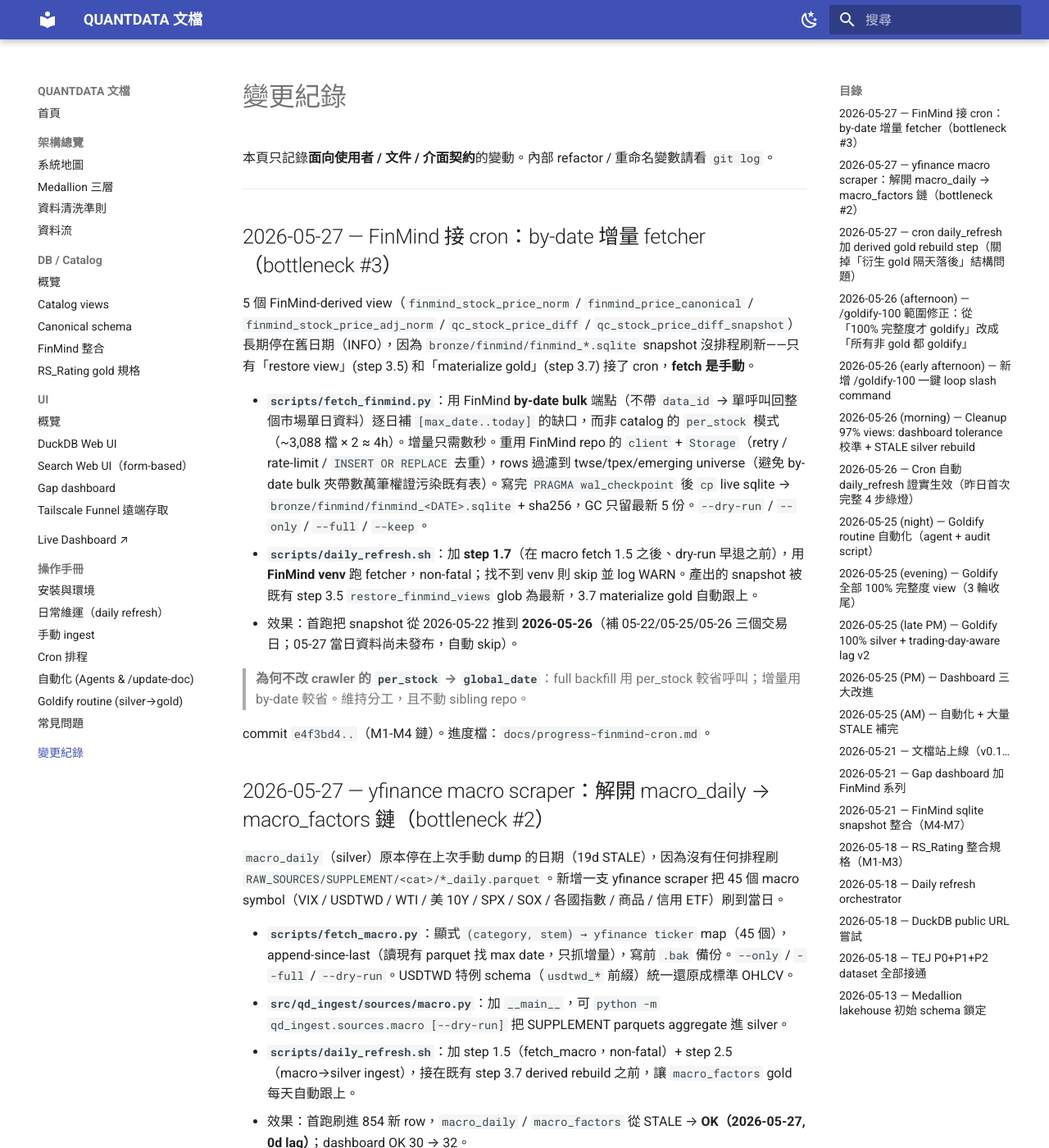
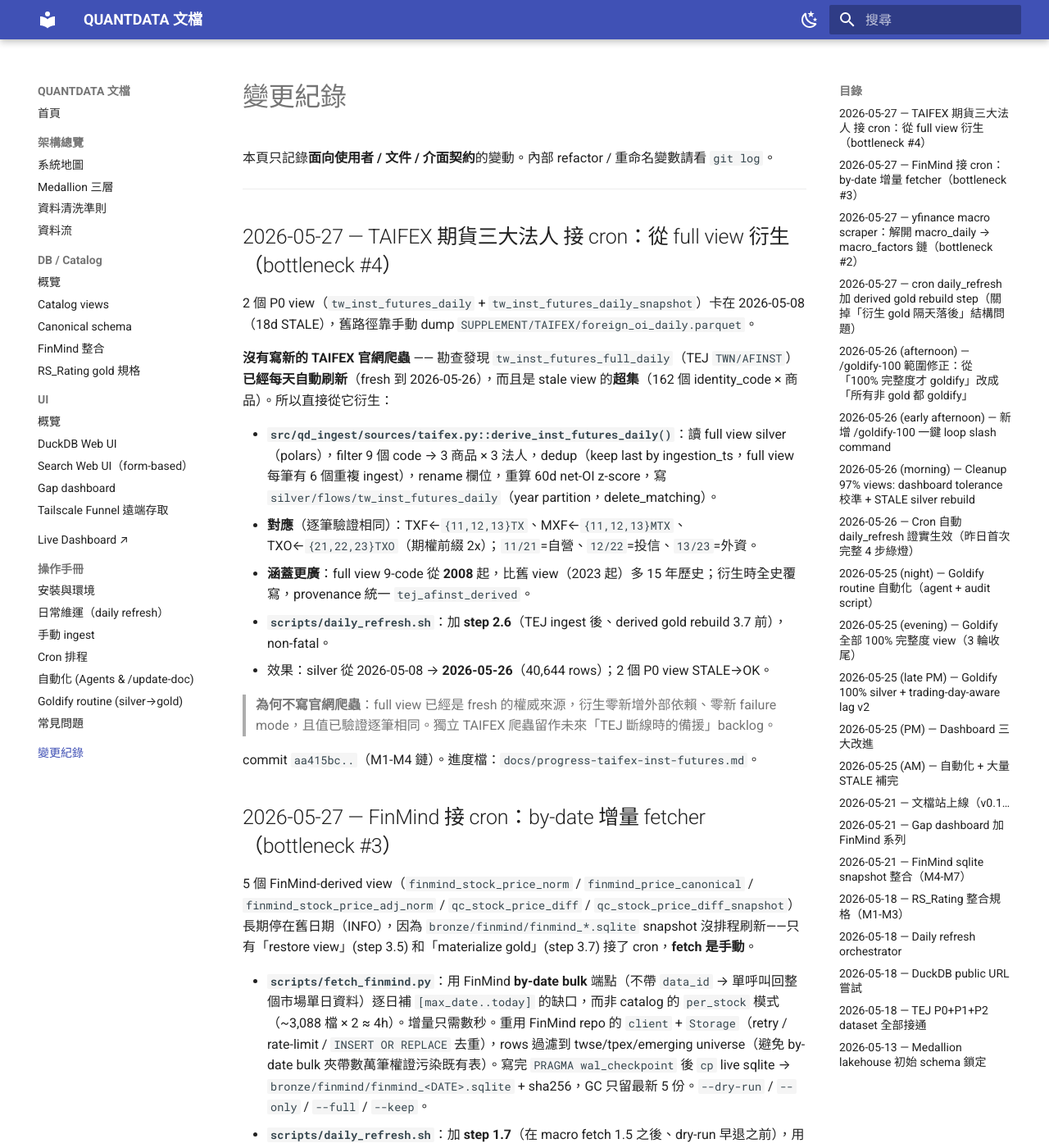
Before and after one commit to gsinvest017-ai/gs-scraper, an MkDocs documentation site: the page built from docs-site/changelog.md, in a window 1280 px wide and 1400 px high. Shown: the whole window at 82% size. Built offline with MkDocs 1.6.1 and Material for MkDocs 9.7.7, drawn with Linux system fonts in a browser that asks for light colours.

Commit message:
M3: wire tw_inst_futures_daily derive into daily_refresh (step 2.6) + docs
Runs the derive after TEJ ingest (full view fresh) and before the derived gold
rebuild (3.7) so the snapshot materializer picks it up. Non-fatal. changelog +
ops page mermaid (L46) + info box. mkdocs --strict PASS.

Co-Authored-By: Claude Opus 4.7 <noreply@anthropic.com>

````diff
--- a/docs-site/changelog.md
+++ b/docs-site/changelog.md
@@ -3,6 +3,22 @@
 本頁只記錄**面向使用者 / 文件 / 介面契約**的變動。內部 refactor / 重命名變數請看 `git log`。
 
 ---
+
+## 2026-05-27 — TAIFEX 期貨三大法人 接 cron：從 full view 衍生（bottleneck #4）
+
+2 個 P0 view（`tw_inst_futures_daily` + `tw_inst_futures_daily_snapshot`）卡在 2026-05-08（18d STALE），舊路徑靠手動 dump `SUPPLEMENT/TAIFEX/foreign_oi_daily.parquet`。
+
+**沒有寫新的 TAIFEX 官網爬蟲** —— 勘查發現 `tw_inst_futures_full_daily`（TEJ `TWN/AFINST`）**已經每天自動刷新**（fresh 到 2026-05-26），而且是 stale view 的**超集**（162 個 identity_code × 商品）。所以直接從它衍生：
+
+- **`src/qd_ingest/sources/taifex.py::derive_inst_futures_daily()`**：讀 full view silver（polars），filter 9 個 code → 3 商品 × 3 法人，dedup（keep last by ingestion_ts，full view 每筆有 6 個重複 ingest），rename 欄位，重算 60d net-OI z-score，寫 `silver/flows/tw_inst_futures_daily`（year partition，delete_matching）。
+- **對應**（逐筆驗證相同）：TXF←`{11,12,13}TX`、MXF←`{11,12,13}MTX`、TXO←`{21,22,23}TXO`（期權前綴 2x）；`11/21`=自營、`12/22`=投信、`13/23`=外資。
+- **涵蓋更廣**：full view 9-code 從 **2008** 起，比舊 view（2023 起）多 15 年歷史；衍生時全史覆寫，provenance 統一 `tej_afinst_derived`。
+- **`scripts/daily_refresh.sh`**：加 **step 2.6**（TEJ ingest 後、derived gold rebuild 3.7 前），non-fatal。
+- 效果：silver 從 2026-05-08 → **2026-05-26**（40,644 rows）；2 個 P0 view STALE→OK。
+
+> **為何不寫官網爬蟲**：full view 已經是 fresh 的權威來源，衍生零新增外部依賴、零新 failure mode，且值已驗證逐筆相同。獨立 TAIFEX 爬蟲留作未來「TEJ 斷線時的備援」backlog。
+
+commit `aa415bc..`（M1-M4 鏈）。進度檔：`docs/progress-taifex-inst-futures.md`。
 
 ## 2026-05-27 — FinMind 接 cron：by-date 增量 fetcher（bottleneck #3）
 
--- a/docs-site/ops/daily-refresh.md
+++ b/docs-site/ops/daily-refresh.md
@@ -21,13 +21,14 @@ flowchart TB
     L37["3c. fetch_finmind.py (by-date 增量, FinMind venv)<br/>bronze/finmind/finmind_DATE.sqlite（non-fatal）"]
     L4["4. qd-ingest tej-{stock,inst-stock,margin}<br/>silver bars/flows"]
     L45["4b. python -m qd_ingest.sources.macro<br/>SUPPLEMENT → silver/macro/macro_daily.parquet"]
+    L46["4c. python -m qd_ingest.sources.taifex<br/>derive tw_inst_futures_daily（從 full view）"]
     L5["5. qd-ingest build-catalog<br/>(staging swap 若 UI lock 還在)"]
     L55["5.5 restore_finmind_views.py<br/>還原被 build-catalog 砍掉的 finmind_* + qc views"]
     L57["5.7 python -m qd_ingest.sources.derived<br/>重生全部 gold parquet (silver→gold)"]
     L6["6. gap_report.py --format all<br/>更新 docs/gap_dashboard.html + docs-site/ mirror"]
     L7["7. log 到 meta/audit/daily_refresh_YYYY-MM-DD.log"]
 
-    L1 --> L2 --> L3 --> L35 --> L37 --> L4 --> L45 --> L5 --> L55 --> L57 --> L6 --> L7
+    L1 --> L2 --> L3 --> L35 --> L37 --> L4 --> L45 --> L46 --> L5 --> L55 --> L57 --> L6 --> L7
 ```
 
 !!! info "Step 1.5 / 2.5 — macro scraper（2026-05-27 加入）"
@@ -49,6 +50,16 @@ flowchart TB
     - 產出的 snapshot 被 **step 3.5** `restore_finmind_views` glob 為最新 → **step 3.7** materialize finmind/qc gold 自動跟上。
 
     手動補跑：`FINMIND_REPO=../FINMIND資料集 ../FINMIND資料集/.venv/bin/python scripts/fetch_finmind.py`（`--dry-run` 先看計畫）。
+
+!!! info "Step 2.6 — derive tw_inst_futures_daily（2026-05-27 加入）"
+
+    2 個 P0 view（`tw_inst_futures_daily` + snapshot）過去靠手動 TAIFEX dump，常 STALE。改成從 **已經每天 fresh 的 `tw_inst_futures_full_daily`**（TEJ `TWN/AFINST`，step 1 拉）衍生：
+
+    - `python -m qd_ingest.sources.taifex`（`derive_inst_futures_daily`）filter 9 個 code → 3 商品（TXF/MXF/TXO）× 3 法人（dealer/sitc/fii），dedup keep-last，重算 60d net-OI z-score，覆寫 `silver/flows/tw_inst_futures_daily`。
+    - **不需要 TAIFEX 官網爬蟲** —— full view 是超集且權威，逐筆驗證相同。
+    - 排在 step 3.7 derived gold rebuild 之前，`materialize_tw_inst_futures_daily_snapshot` 才讀得到 fresh silver。non-fatal。
+
+    手動補跑：`.venv/bin/python -m qd_ingest.sources.taifex`（`--dry-run` 先看）。
 
 !!! info "Step 3.7 — rebuild derived gold（2026-05-27 加入）"
 
````
Also changed, not shown: 1 other file.
